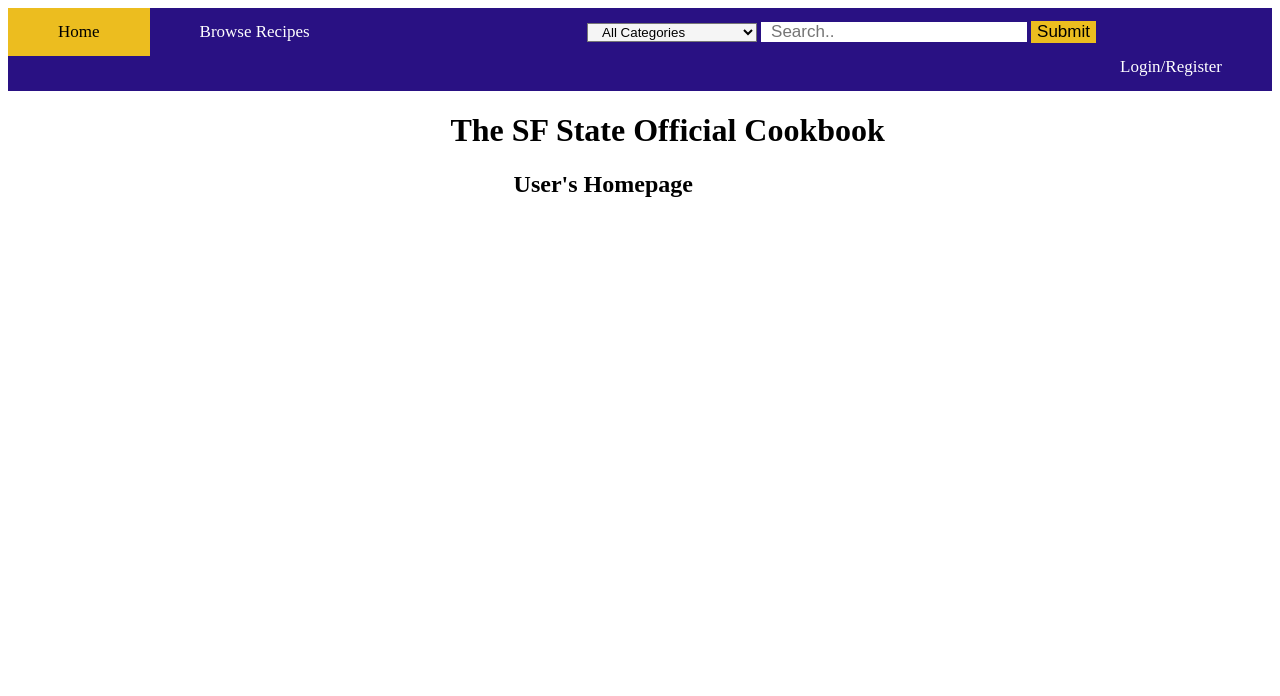
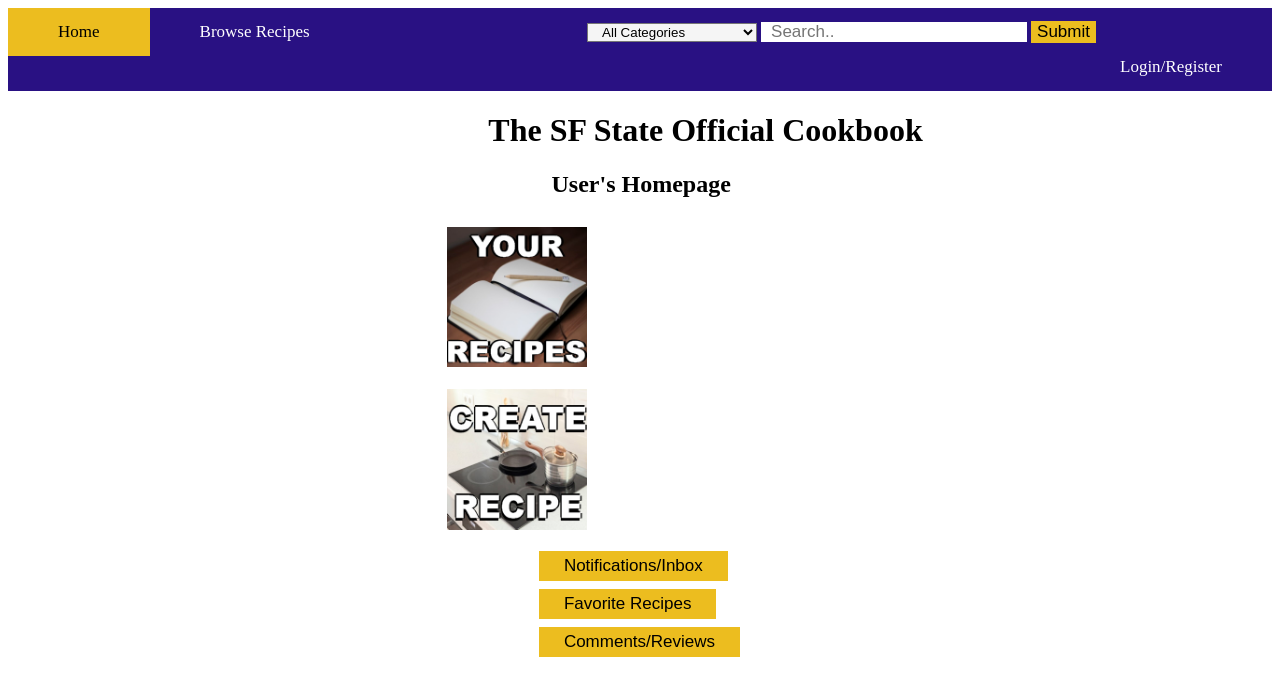
Before and after one commit to RGarcia35/The-SF-State-Official-Cookbook-Group-3, a plain HTML site: page public/html/index.html in a window 1280 px wide. Drawn offline with Linux system fonts and the light colour scheme.

Commit message:
New Homepage added

```diff
--- a/public/css/style.css
+++ b/public/css/style.css
@@ -96,3 +96,45 @@
   float: left;
   margin: 8px 15% 0 43.5%;
 }
+
+.column {
+  float: left;
+  width: 33.33%;
+  padding: 9px;
+  padding-right: 80px;
+}
+
+.row{
+  padding-left: 34%;
+  width:33.33%;
+  text-align: center;
+}
+img:hover{
+  -o-transition:.5s;
+  -ms-transition:.5s;
+  -moz-transition:.5s;
+  -webkit-transition:.5s;
+  transition:.5s;
+  box-shadow: 10px 10px 5px #1a1919;
+}
+/* Clear floats after image containers */
+.row::after {
+  content: "";
+  clear: both;
+  display: table;
+}
+
+.container2 button{
+  margin-top: 8px;
+  margin: 8px 12% 0 42%;
+  background: #ecbd1f;
+  font-size: 17px;
+  border: none;
+  cursor: pointer;
+  color: black;
+  padding: 5px 25px;
+}
+
+.container2 button:hover {
+  background: #ffdf77;
+}
--- a/public/html/index.html
+++ b/public/html/index.html
@@ -29,14 +29,41 @@
         <a style="float:right" href="../html/login.html">Login/Register</a>
       </div>
 
-      <div style="padding-left:35%">
+      <div style="padding-left:38%">
         <h1>The SF State Official Cookbook</h1>
       </div>
 
-      <div style="padding-left:40%">
+      <div style="padding-left:43%">
         <h2>User's Homepage</h2>
       </div>
 
+      <div class="row">
+        <div class="column">
+          <a href = "../html/usersRecipes.html">
+          <img src="../images/yourRecipes.jpg" alt="Snow" style="width:100%">
+          </a>
+        </div>
+        <div class="column">
+          <a href = "../html/createRecipe.html">
+          <img src="../images/createRecipe.jpg"  alt="Forest" style="width:100%">
+          </a>
+        </div>
+      </div>
+
+      <div class="container2">
+
+        <form action = "../html/userInbox.html">
+          <button type="submit">Notifications/Inbox</button>
+        </form>
+
+        <form action = "../html/usersFavorites.html">
+          <button type="submit">Favorite Recipes</button>
+        </form>
+
+        <form action = "../html/usersReviews.html">
+          <button type="submit">Comments/Reviews</button>
+        </form>
+      </div>
 </body>
 
 </html>
```
Also changed, not shown: public/images/createRecipe.jpg (added), public/images/yourRecipes.jpg (added).
